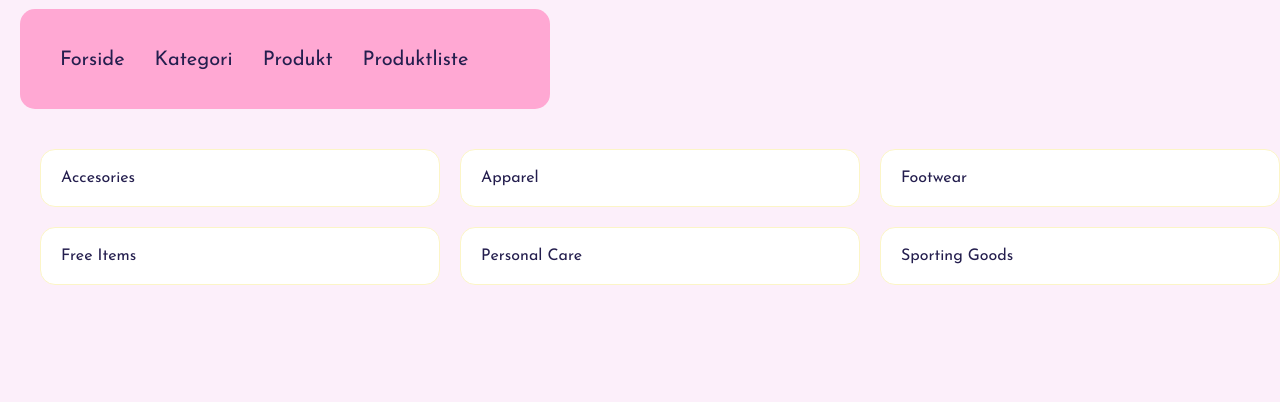
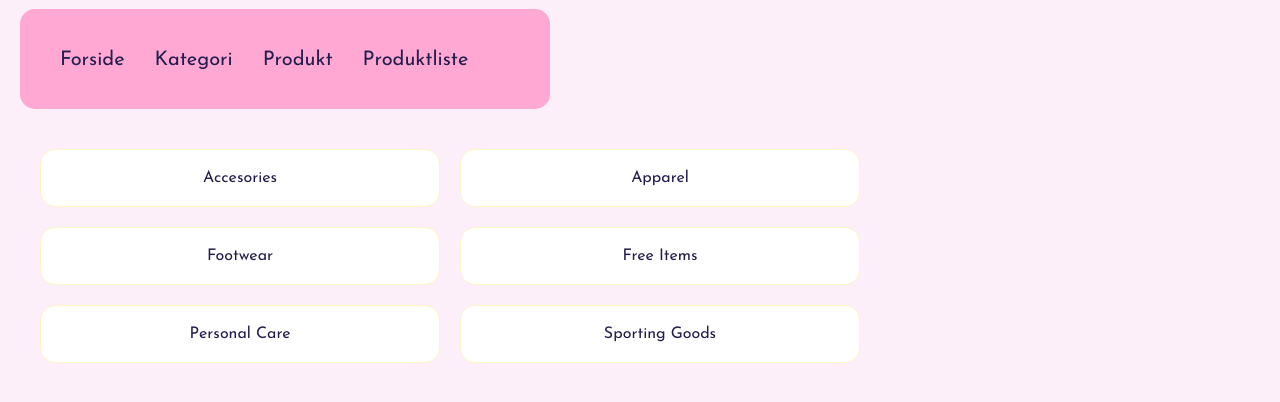
Before and after one commit to lauraingrid/07.01.01_statisk_site, a plain HTML site: page kategori.html in a window 1280 px wide. Shown: the part 98-500 px from the top of the page. Drawn offline with Linux system fonts and the light colour scheme.

Commit message:
ændret grid til mere responsitvt

```diff
--- a/layout.css
+++ b/layout.css
@@ -8,6 +8,6 @@
 @media (min-width: 1000px) {
   .produktliste {
     display: grid;
-    grid-template-columns: 1fr 1fr 1fr;
+    grid-template-columns: repeat(auto-fill, 450px);
   }
 }
--- a/style.css
+++ b/style.css
@@ -189,7 +189,9 @@ breadcrumbs li::after {
 @media (min-width: 1000px) {
   .kategorier {
     display: grid;
-    grid-template-columns: 1fr 1fr 1fr;
+    max-width: 1400px;
+    margin: auto;
+    grid-template-columns: repeat(auto-fill, 400px);
     gap: 20px;
     padding: 40px;
     background-color: none;
@@ -202,6 +204,7 @@ breadcrumbs li::after {
     color: #241e4e;
     border: 1px solid #fcf5c7;
     border-radius: 15px;
+    text-align: center;
   }
 
   .kategori_item:hover {
```
